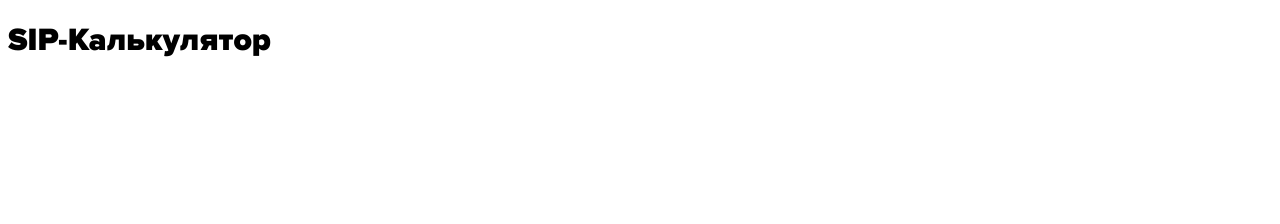
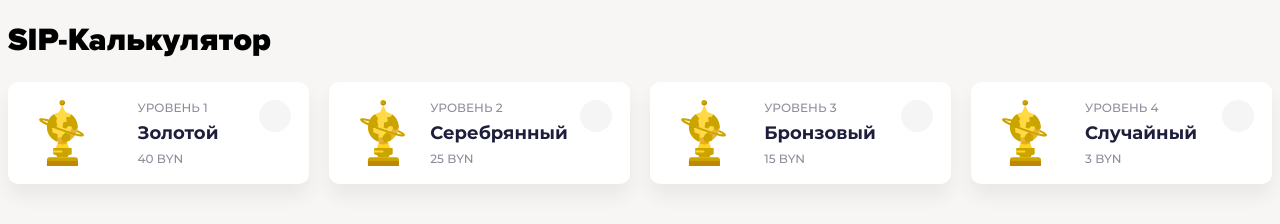
Before and after one commit to VanessaGrapefruit/SIP-calculator, a website built with webpack: page index.html in a window 1280 px wide. Built offline with nearby package versions, Linux system fonts and the light colour scheme.

Commit message:
feat: add external numbers component

```diff
--- /dev/null
+++ b/src/Components/ExternalNumbersComponent.ts
@@ -0,0 +1,80 @@
+import { ExternalNumber } from "../Models/ExternalNumber";
+import renderElement from "../Utils/renderElement";
+
+export class ExternalNumbersComponent {
+    private numbers: ExternalNumber[];
+    private parentElement: HTMLElement;
+    private overlay: HTMLElement;
+    private container: HTMLElement;
+
+    constructor(numbers: ExternalNumber[],parentElement: HTMLElement) {
+        this.numbers = numbers;
+        this.parentElement = parentElement;
+
+        this.onDescriptionMouseEnter = this.onDescriptionMouseEnter.bind(this);
+    }
+
+    render() {
+        this.overlay = renderElement(this.parentElement,'div',['external-numbers__overlay']);
+        this.container = renderElement(this.overlay,'div',['external-numbers__container']);
+        this.numbers.forEach((number,id) => {
+            this.renderNumber(number,id);
+        });
+    }
+
+    renderNumber(number: ExternalNumber,id: number) {
+        const element = renderElement(this.container,'div',['external-number']);
+        element.dataset.id = id.toString();
+
+        this.renderNumberImage(element,number);
+        this.renderNumberContent(element,number);
+        this.renderDescriptionButton(element,number);
+    }
+
+    renderNumberImage(element: HTMLElement,number: ExternalNumber) {
+        const img = renderElement(element,'img',[]) as HTMLImageElement;
+        img.src = `../../public/images/${number.image}`;
+    }
+
+    renderNumberContent(element: HTMLElement, number: ExternalNumber) {
+        const container = renderElement(element,'div',['content']);
+
+        renderElement(container,'div',['level'],`Уровень ${number.level}`);
+        renderElement(container,'div',['name'],number.name);
+        renderElement(container,'div',['cost'],`${number.firstCost} BYN`);
+    }
+
+    renderDescriptionButton(element: HTMLElement, number: ExternalNumber) {
+        const mark = renderElement(element,'div',['description-mark']);
+        mark.addEventListener('mouseenter',this.onDescriptionMouseEnter);
+    }
+
+    onDescriptionMouseEnter(e: MouseEvent) {
+        const target = e.target as HTMLElement;
+        const element = this.getClosestContainer(target)
+        const number = this.getExternalNumber(element);
+
+        const description = renderElement(this.overlay,'div',['description']);
+        description.style.left = `${target.offsetLeft}px`;
+        description.innerHTML = this.getDescription(number);
+
+        const onmouseleave = () => {
+            this.overlay.removeChild(description);
+            target.removeEventListener('mouseout',onmouseleave);
+        }
+        target.addEventListener('mouseout',onmouseleave);
+    }
+
+    getClosestContainer(target: HTMLElement) {
+        return target.closest('.external-number') as HTMLElement;
+    }
+
+    getExternalNumber(element: HTMLElement) {
+        const id = +element.dataset.id;
+        return this.numbers[id];
+    }
+
+    getDescription(number: ExternalNumber) {
+        return `${number.description}<br>Пример:<br>${number.examples.join('<br>')}`;
+    }
+}
--- /dev/null
+++ b/src/Models/ExternalNumber.ts
@@ -0,0 +1,9 @@
+export interface ExternalNumber {
+    name: string;
+    level: number;
+    description: string;
+    examples: string[];
+    image: string;
+    firstCost: number;
+    monthlyFee: number;
+}
--- /dev/null
+++ b/src/Services/ExternalNumbersService.ts
@@ -0,0 +1,44 @@
+import { ExternalNumber } from "../Models/ExternalNumber";
+
+export function getExternalNumbers() {
+    return numbers;
+}
+
+const numbers : ExternalNumber[] = [
+    {
+        name: 'Золотой',
+        level: 1,
+        description: 'Одинаковые 4 цифры, или 3 последние цифры равны нулю, или цифры зеркальны.',
+        examples: ['+375 740 740 9999','+375 740 740 9000','+375 740 740 9229'],
+        image: 'globe.svg',
+        firstCost: 40,
+        monthlyFee: 10,
+    },
+    {
+        name: 'Серебрянный',
+        level: 2,
+        description: 'Одинаковые 4 цифры, или 3 последние цифры равны нулю, или цифры зеркальны.',
+        examples: ['+375 740 740 9999','+375 740 740 9000','+375 740 740 9229'],
+        image: 'globe.svg',
+        firstCost: 25,
+        monthlyFee: 10,
+    },
+    {
+        name: 'Бронзовый',
+        level: 3,
+        description: 'Одинаковые 4 цифры, или 3 последние цифры равны нулю, или цифры зеркальны.',
+        examples: ['+375 740 740 9999','+375 740 740 9000','+375 740 740 9229'],
+        image: 'globe.svg',
+        firstCost: 15,
+        monthlyFee: 10,
+    },
+    {
+        name: 'Случайный',
+        level: 4,
+        description: 'Одинаковые 4 цифры, или 3 последние цифры равны нулю, или цифры зеркальны.',
+        examples: ['+375 740 740 9999','+375 740 740 9000','+375 740 740 9229'],
+        image: 'globe.svg',
+        firstCost: 3,
+        monthlyFee: 3,
+    },
+]
--- /dev/null
+++ b/src/Styles/colors.scss
@@ -0,0 +1,7 @@
+$color-white: #FFFFFF;
+$bg-main: #F7F6F4;
+$bg-side: #202020;
+$bg-second: #F5F5F5;
+$font-title: #00253E;
+$font-first: #1E1F2D;
+$font-second: #1C1E3B;
--- /dev/null
+++ b/src/Styles/externalNumbers.scss
@@ -0,0 +1,65 @@
+.external-numbers {
+    &__container {
+        display: grid;
+        grid-template-columns: repeat(4, 1fr);
+        grid-column-gap: 20px;
+        .external-number {
+            background-color: $color-white;
+            box-shadow: 0px 12px 20px #2606010F;
+            border-radius: 10px;
+            padding: 18px;
+            display: flex;
+            justify-content: space-between;
+            img {
+                width: 71px;
+                height: 66px;
+            }
+            .content {
+                display: flex;
+                flex-direction: column;
+                justify-content: space-between;
+                font-family: $monserrat-medium;
+                color: $font-second;
+                font-size: 12px;
+                letter-spacing: 0.02px;
+                text-transform: uppercase;
+                .level {
+                    opacity: 0.5;
+                }
+                .name {
+                    font-family: $monserrat-bold;
+                    font-size: 18px;
+                    letter-spacing: 0.04px;
+                    opacity: 1;
+                    text-transform: none;
+                }
+                .cost {
+                    opacity: 0.5;
+                }
+            }
+            .description-mark {
+                width: 32px;
+                height: 32px;
+                background-color: $bg-second;
+                border-radius: 50%;
+                //padding: 12px;
+            }
+        }
+    }
+}
+
+.external-numbers__overlay {
+    .description {
+        position: relative;
+        top: -36px;
+        background-color: $color-white;
+        border-radius: 10px;
+        box-shadow: 0px 3px 20px #00000029;
+        padding: 20px;
+        max-width: 400px;
+        letter-spacing: 0.03px;
+        color: $font-first;
+        font-family: $open-sans-regular;
+        font-size: 14px;
+    }
+}
--- a/src/Styles/index.scss
+++ b/src/Styles/index.scss
@@ -1,4 +1,7 @@
 @import './fonts.scss';
+@import './colors.scss';
+@import './externalNumbers.scss';
 body {
+    background-color: $bg-main;
     font-family: $proxima-black;
 }
--- /dev/null
+++ b/src/Utils/renderElement.ts
@@ -0,0 +1,17 @@
+export default function renderElement(
+    parentName: HTMLElement,
+    tagName: string,
+    classList: string[],
+    innerText?: string,
+  ): HTMLElement {
+    const element = document.createElement(tagName);
+
+    classList.forEach((className) => {
+      element.classList.add(className);
+    });
+
+    if (innerText) element.textContent = innerText;
+    parentName.append(element);
+
+    return element;
+  }
--- a/src/index.ts
+++ b/src/index.ts
@@ -1,5 +1,10 @@
+import { ExternalNumbersComponent } from './Components/ExternalNumbersComponent';
+import { getExternalNumbers } from './Services/ExternalNumbersService';
 import './Styles/index.scss';
 
 const element = document.createElement("h1");
 element.textContent = "SIP-Калькулятор";
 document.body.appendChild(element);
+
+const numbers = getExternalNumbers();
+new ExternalNumbersComponent(numbers,document.body).render();
```
Also changed, not shown: public/images/globe.svg (added).
